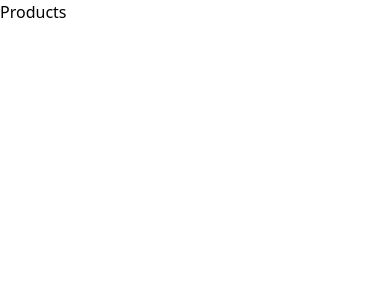
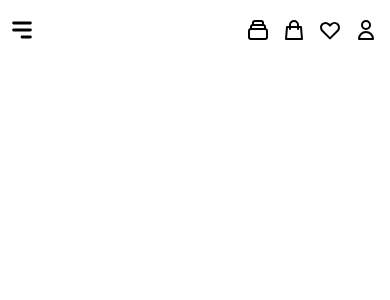
Before and after one commit to HwuuPhuc0904/BPStore, a React (Create React App) app in the folder frontend/: page /products in a window 390 px wide. Shown: the top 300 px of the page. Built offline with nearby package versions, Linux system fonts and the light colour scheme.

Commit message:
up topbar

```diff
--- a/frontend/package.json
+++ b/frontend/package.json
@@ -8,6 +8,7 @@
     "@testing-library/jest-dom": "^5.17.0",
     "@testing-library/react": "^13.4.0",
     "@testing-library/user-event": "^13.5.0",
+    "framer-motion": "^11.11.9",
     "i": "^0.3.7",
     "react": "^18.3.1",
     "react-dom": "^18.3.1",
--- a/frontend/src/Pages/clientPages/Products/index.jsx
+++ b/frontend/src/Pages/clientPages/Products/index.jsx
@@ -1,9 +1,10 @@
 import React from "react";
+import Topbar from "../Topbar";
 
 export default function Products() {
   return (
     <div>
-      <h1>Products</h1>
+      <Topbar />
     </div>
   );
 }
--- a/frontend/src/Pages/clientPages/Topbar/index.jsx
+++ b/frontend/src/Pages/clientPages/Topbar/index.jsx
@@ -1 +1,116 @@
 import React from "react";
+import{ useEffect, useState } from "react";
+import {Link} from "react-router-dom"
+import MenuNav from "./menunav";
+
+export default function Topbar() {
+  const [isOpen, setOpen] = useState(false);
+
+  {/*function handle open menunav*/}
+  const handleOpen = () => {
+    setOpen(!isOpen);
+  }
+
+  return (
+    <nav className="w-full mx-auto fixed bg-cusgray z-30 py-2 md:px-0 duration-200">
+      <div className="px-2 navtop relative max-w-6xl mx-auto flex justify-between place-items-center py-1.5">
+        <div className="burger flex items-center">
+          <button onClick={handleOpen}>
+            <svg
+              className="w-7 h-7 text-cusblack"
+              fill="currentColor"
+              viewBox="0 0 20 20"
+              xmlns="http://www.w3.org/2000/svg"
+            >
+              <path
+                fillRule="evenodd"
+                d="M3 5a1 1 0 011-1h12a1 1 0 110 2H4a1 1 0 01-1-1zM3 10a1 1 0 011-1h12a1 1 0 110 2H4a1 1 0 01-1-1zM9 15a1 1 0 011-1h6a1 1 0 110 2h-6a1 1 0 01-1-1z"
+                clipRule="evenodd"
+              />
+            </svg>
+          </button>
+          <h3 className="hidden md:inline text-md mr-2 font-semibold ml-3 text-cusblack">
+            bpstore
+          </h3>
+        </div>
+        <div className="profile flex items-center place-items-center">
+          <Link href="/">
+            <div className="w-8 relative flex items-center h-8 mr-1 rounded-full hover:bg-gray-200 active:bg-gray-300 cursor-pointer duration-200">
+              <svg
+                className="w-6 h-6 text-cusblack m-auto"
+                fill="none"
+                stroke="currentColor"
+                viewBox="0 0 24 24"
+                xmlns="http://www.w3.org/2000/svg"
+              >
+                <path
+                  strokeLinecap="round"
+                  strokeLinejoin="round"
+                  strokeWidth={2}
+                  d="M19 11H5m14 0a2 2 0 012 2v6a2 2 0 01-2 2H5a2 2 0 01-2-2v-6a2 2 0 012-2m14 0V9a2 2 0 00-2-2M5 11V9a2 2 0 012-2m0 0V5a2 2 0 012-2h6a2 2 0 012 2v2M7 7h10"
+                />
+              </svg>
+            </div>
+          </Link>
+          <div
+            className="w-8 relative flex items-center h-8 mr-1 rounded-full hover:bg-gray-200 active:bg-gray-300 cursor-pointer duration-200"
+          >
+            <svg
+              className="w-6 h-6 text-cusblack m-auto"
+              fill="none"
+              stroke="currentColor"
+              viewBox="0 0 24 24"
+              xmlns="http://www.w3.org/2000/svg"
+            >
+              <path
+                strokeLinecap="round"
+                strokeLinejoin="round"
+                strokeWidth={2}
+                d="M16 11V7a4 4 0 00-8 0v4M5 9h14l1 12H4L5 9z"
+              />
+            </svg>
+          </div>
+          <Link href="/wishlist">
+            <div className="w-8 relative flex items-center h-8 mr-1 rounded-full hover:bg-gray-200 active:bg-gray-300 cursor-pointer duration-200">
+              <svg
+                className="w-6 m-auto h-6 text-cusblack"
+                fill="none"
+                stroke="currentColor"
+                viewBox="0 0 24 24"
+                xmlns="http://www.w3.org/2000/svg"
+              >
+                <path
+                  strokeLinecap="round"
+                  strokeLinejoin="round"
+                  strokeWidth={2}
+                  d="M4.318 6.318a4.5 4.5 0 000 6.364L12 20.364l7.682-7.682a4.5 4.5 0 00-6.364-6.364L12 7.636l-1.318-1.318a4.5 4.5 0 00-6.364 0z"
+                />
+              </svg>
+            </div>
+          </Link>
+
+
+          <button
+            className="w-8 relative flex items-center h-8 rounded-full hover:bg-gray-200 active:bg-gray-300 cursor-pointer duration-200"
+          >
+            <svg
+              className="w-6 m-auto h-6 text-cusblack"
+              fill="none"
+              stroke="currentColor"
+              viewBox="0 0 24 24"
+              xmlns="http://www.w3.org/2000/svg"
+            >
+              <path
+                strokeLinecap="round"
+                strokeLinejoin="round"
+                strokeWidth={2}
+                d="M16 7a4 4 0 11-8 0 4 4 0 018 0zM12 14a7 7 0 00-7 7h14a7 7 0 00-7-7z"
+              />
+            </svg>
+          </button>
+        </div>
+      </div>
+      <MenuNav handleOpen={handleOpen} isOpen={isOpen} />
+    </nav>
+  );
+}
--- /dev/null
+++ b/frontend/src/Pages/clientPages/Topbar/menunav.jsx
@@ -0,0 +1,61 @@
+import React from "react";
+import { motion } from "framer-motion";
+import {Link} from "react-router-dom";
+
+function MenuNav({handleOpen, isOpen}) {
+  if (!isOpen) return <div></div>;
+  return (
+    <motion.div
+      initial={{ opacity: 0 }}
+      animate={{ opacity: 1 }}
+      exit={{ opacity: 0 }}
+      transition={{ duration: 0.2 }}
+      className={`${
+        !isOpen ? `hidden` : `flex`
+      } w-full h-screen absolute top-0 bg-gray-700 bg-opacity-30`}
+    >
+      <div className="text-center relative leading-loose flex place-items-center text-md text-cusblack w-52 h-screen bg-white">
+        <button onClick={handleOpen} className=" absolute top-0 right-0 m-5">
+          <svg
+            className="w-6 h-6"
+            fill="none"
+            stroke="currentColor"
+            viewBox="0 0 24 24"
+            xmlns="http://www.w3.org/2000/svg"
+          >
+            <path
+              strokeLinecap="round"
+              strokeLinejoin="round"
+              strokeWidth={2}
+              d="M6 18L18 6M6 6l12 12"
+            />
+          </svg>
+        </button>
+        <ul className="w-full">
+          <Link href="/">
+            <li className="mb-2 hover:underline mx-4 rounded-xl cursor-pointer">
+              Home
+            </li>
+          </Link>
+          <Link href="/shop">
+            <li className="mb-2 hover:underline mx-4 rounded-xl cursor-pointer">
+              Shop
+            </li>
+          </Link>
+          <Link href="/ourstore">
+            <li className="mb-2 hover:underline mx-4 rounded-xl cursor-pointer">
+              About
+            </li>
+          </Link>
+          <Link href="/ourstore">
+            <li className="mb-2 hover:underline mx-4 rounded-xl cursor-pointer">
+              Our Store
+            </li>
+          </Link>
+        </ul>
+      </div>
+    </motion.div>
+  );
+}
+
+export default MenuNav;
```
Also changed, not shown: 1 other file (tests, documents, lock files or other folders).
